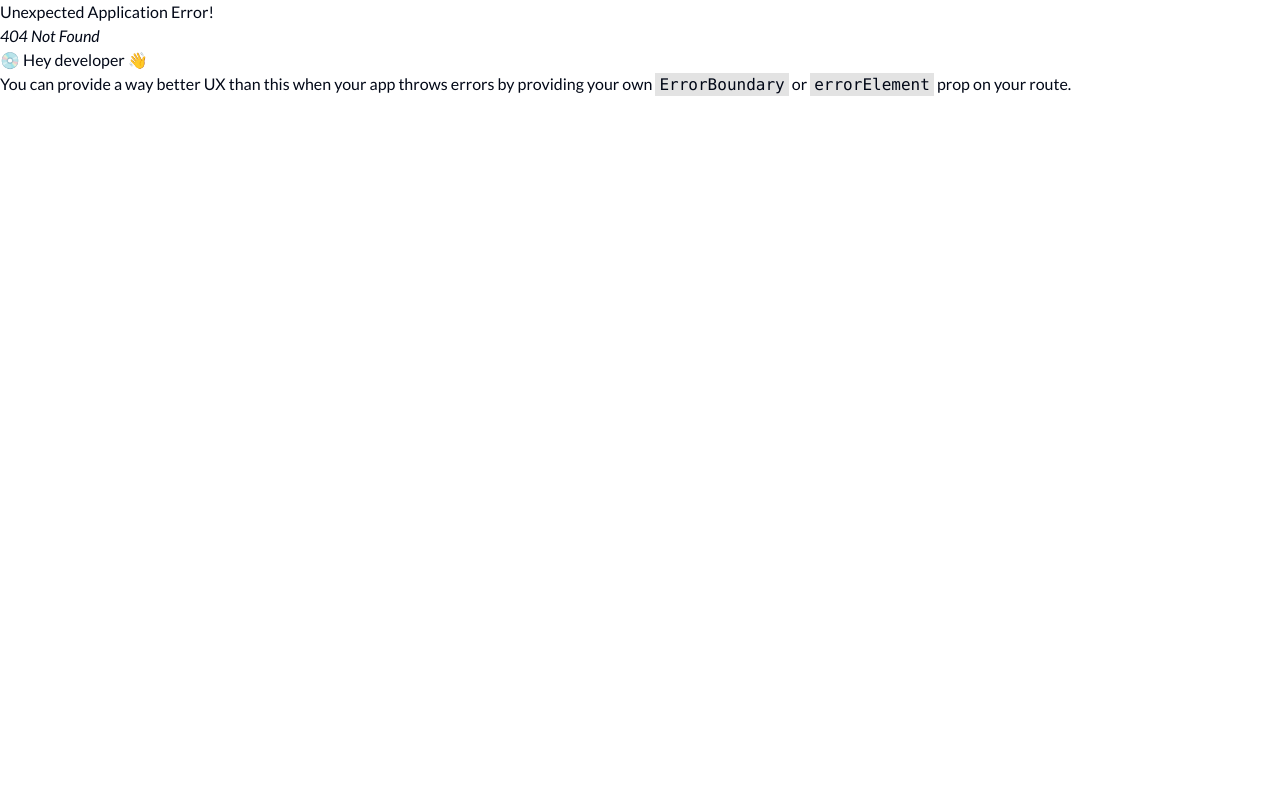
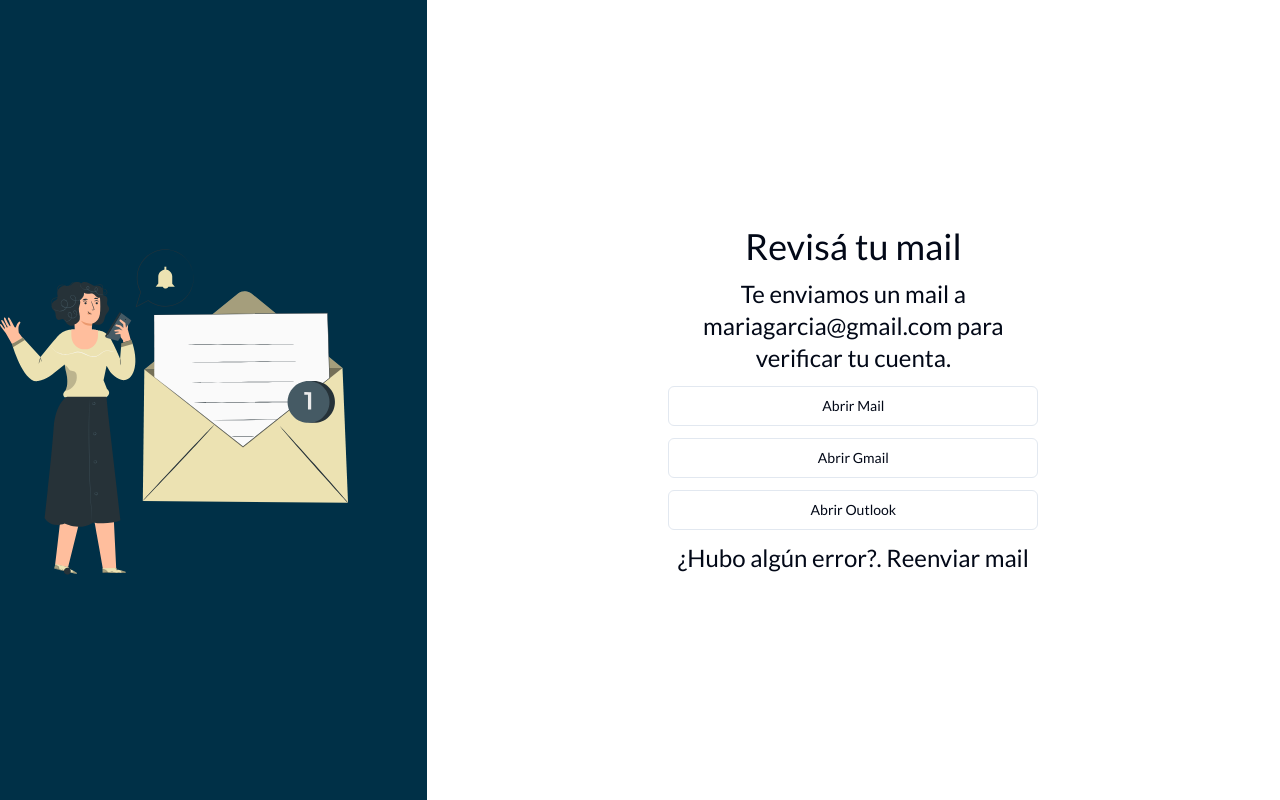
Before and after one commit to No-Country/s13-11-m-java, a React (Vite) app in the folder frontend/: page /confirm2 in a window 1280 px wide. Before the commit this address had no page. Built offline with nearby package versions, Linux system fonts and the light colour scheme.

Commit message:
created - Confirm mail, Error Register & Forgot password pages -

```diff
--- /dev/null
+++ b/frontend/src/pages/Register/ConfirmEmail.tsx
@@ -0,0 +1,17 @@
+import { Button } from "@/components/ui/button";
+
+const ConfirmEmail = () => {
+  return (
+    <div className="w-full h-screen flex justify-center items-center">
+      <div className="max-w-[437px] text-center">
+        <h1 className="text-4xl">Revisa tu mail</h1>
+        <img src="src/assets/check_email.svg" alt="" />
+        <p className="my-7 text-2xl">Te enviamos un mail a mariagarcia@gmail.com para verificar tu cuenta.</p>
+        <Button className="w-full rounded-full">Abrir mail</Button>
+        <p className="my-7 text-2xl">¿Hubo algún error?. Reenviar mail</p>
+      </div>
+    </div>
+  );
+};
+
+export default ConfirmEmail;
--- /dev/null
+++ b/frontend/src/pages/Register/ConfirmEmail2.tsx
@@ -0,0 +1,23 @@
+import { Button } from "@/components/ui/button";
+
+const ConfirmEmail2 = () => {
+  return (
+    <div className="flex h-screen w-screen">
+      <div className="w-1/3 bg-primary flex justify-center items-center">
+        <img src="src/assets/check_email.svg" alt="" />
+      </div>
+      <div className="w-2/3 flex justify-center items-center max-w-[370px] text-center mx-auto">
+        <div className="grid grid-cols-1 gap-3 ">
+          <h1 className="text-4xl">Revisá tu mail</h1>
+          <p className="text-2xl">Te enviamos un mail a mariagarcia@gmail.com para verificar tu cuenta.</p>
+          <Button variant={"outline"}>Abrir Mail</Button>
+          <Button variant={"outline"}>Abrir Gmail</Button>
+          <Button variant={"outline"}>Abrir Outlook</Button>
+          <p className="text-2xl">¿Hubo algún error?. Reenviar mail</p>
+        </div>
+      </div>
+    </div>
+  );
+};
+
+export default ConfirmEmail2;
--- /dev/null
+++ b/frontend/src/pages/Register/ErrorRegister.tsx
@@ -0,0 +1,12 @@
+const ErrorRegister = () => {
+  return (
+    <div className="flex h-screen w-screen">
+      <div className="w-1/3 bg-primary flex justify-center items-center"></div>
+      <div className="w-2/3 flex justify-center items-center max-w-[658px] text-center mx-auto">
+        <p className="text-2xl">Lo sentimos, el nombre de usuario o la contraseña ingresados son incorrectos.</p>
+      </div>
+    </div>
+  );
+};
+
+export default ErrorRegister;
--- /dev/null
+++ b/frontend/src/pages/Register/ForgotPassword.tsx
@@ -0,0 +1,24 @@
+import { Button } from "@/components/ui/button";
+import { Input } from "@/components/ui/input";
+import { Label } from "@/components/ui/label";
+
+const ForgotPassword = () => {
+  return (
+    <div className="flex h-screen w-screen">
+      <div className="w-1/3 bg-primary flex justify-center items-center">
+        <img src="src/assets/check_email.svg" alt="" />
+      </div>
+      <div className="w-2/3 flex justify-center items-center max-w-[510px] text-start mx-auto">
+        <div className="grid grid-cols-1 gap-4 ">
+          <h1 className="text-4xl">¿Olvidaste tu contraseña?</h1>
+          <p className="text-xl">Ingresá tu mail para que podamos enviarte información de como recuperarla. </p>
+          <Label htmlFor="email">Mail</Label>
+          <Input className="border-b-4 border-primary" />
+          <Button className="w-full rounded-full">Enviar</Button>
+        </div>
+      </div>
+    </div>
+  );
+};
+
+export default ForgotPassword;
```
Also changed, not shown: frontend/src/routes/mainRoutes.tsx (+20 -0 lines).
